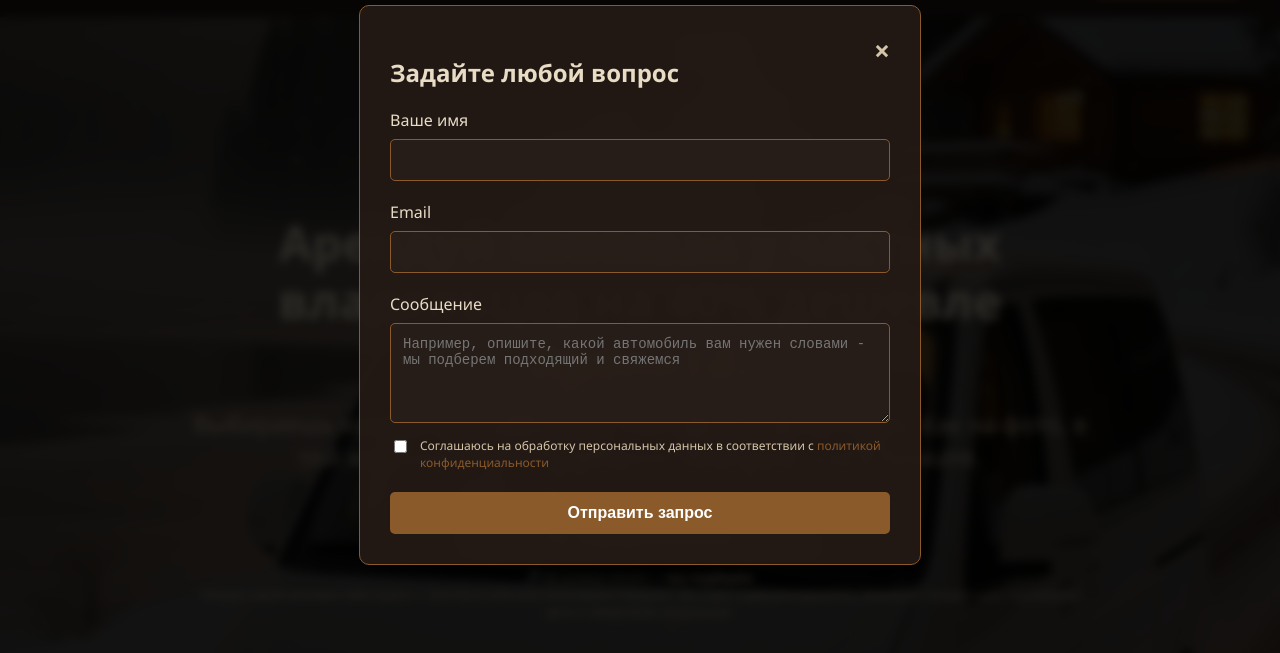
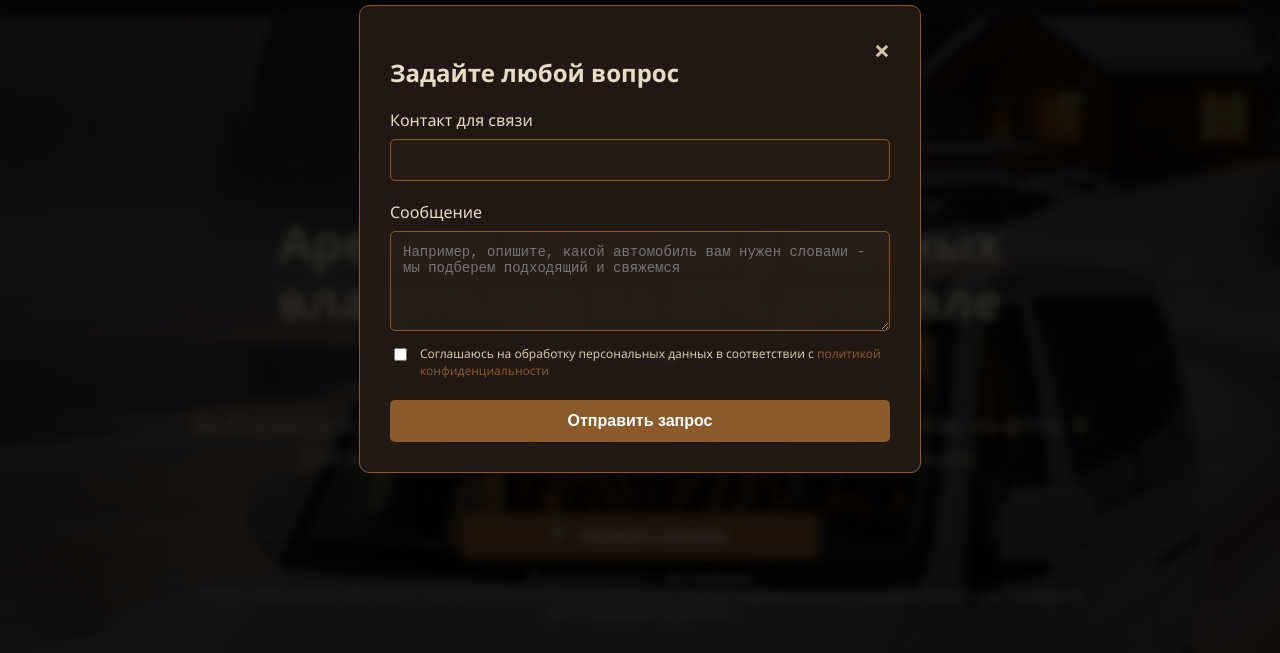
Before and after one commit to xpe6a/miniwan, a plain HTML site: page double.html in a window 1280 px wide. Both pictures are taken after a click on the button "Задать вопрос". Shown: the part 59-712 px from the top of the page. Drawn offline with Linux system fonts and the light colour scheme.

Commit message:
Update double.html

```diff
--- a/double.html
+++ b/double.html
@@ -710,10 +710,6 @@
             <h2 style="color: #E8DCC5; margin-bottom: 20px;">Заказать звонок</h2>
             <form id="callbackForm" action="https://formspree.io/f/mldpvrbg" method="POST">
                 <div class="form-group">
-                    <label for="callbackName">Ваше имя</label>
-                    <input type="text" id="callbackName" name="name" required>
-                </div>
-                <div class="form-group">
                     <label for="callbackPhone">Телефон</label>
                     <input type="tel" id="callbackPhone" name="phone" required>
                 </div>
@@ -731,11 +727,7 @@
             <h2 style="color: #E8DCC5; margin-bottom: 20px;">Задайте любой вопрос</h2>
             <form id="chatForm" action="https://formspree.io/f/mldpvrbg" method="POST">
                 <div class="form-group">
-                    <label for="chatName">Ваше имя</label>
-                    <input type="text" id="chatName" name="name" required>
-                </div>
-                <div class="form-group">
-                    <label for="chatEmail">Email</label>
+                    <label for="chatEmail">Контакт для связи</label>
                     <input type="email" id="chatEmail" name="email" required>
                 </div>
                 <div class="form-group">
@@ -1103,7 +1095,5 @@
     // Инициализируем при загрузке страницы
     document.addEventListener('DOMContentLoaded', initTestimonials);
 </script>
-
-</script>
 </body>
 </html>
```
